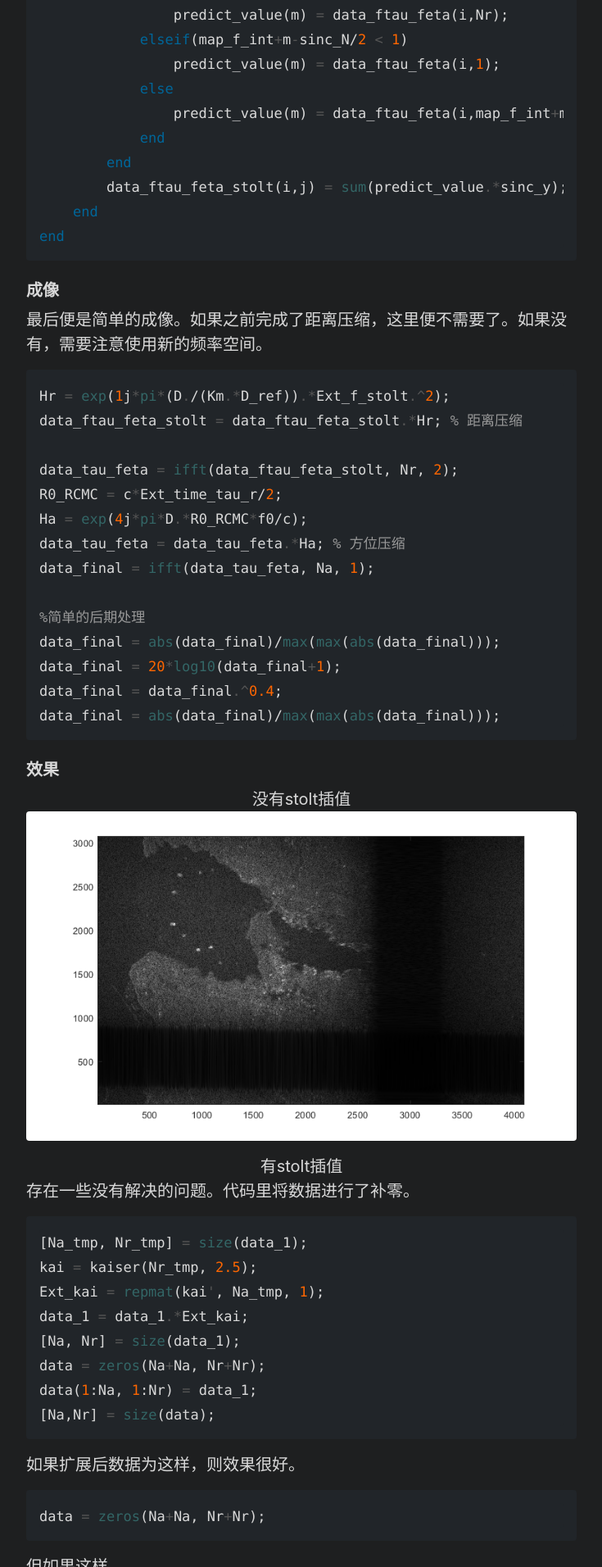
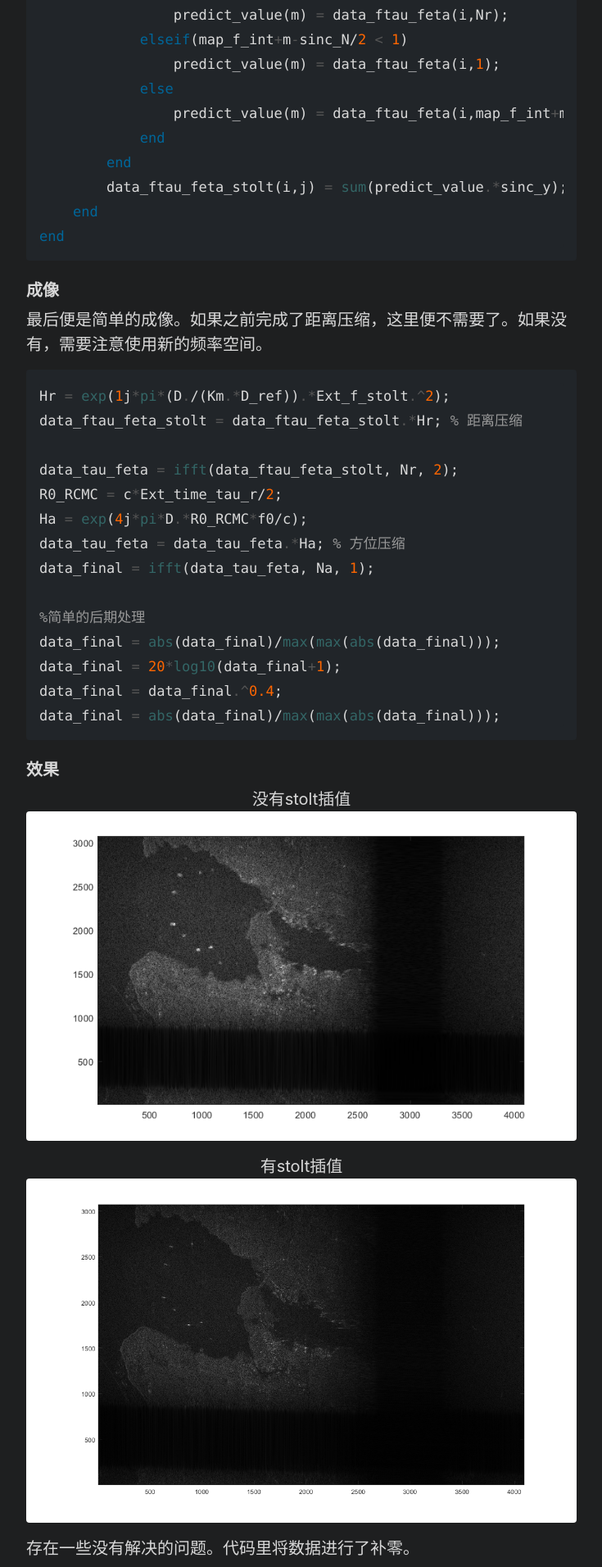
Before and after one commit to wugfh/wugfh.github.io, a Jekyll site: the page built from _posts/2024-10-07-WKA_simulation.md, in a window 1280 px wide. Shown: the part 4488-6400 px from the top of the page at 82% size, without its empty margins (272-1007 px from the left). Built offline with Jekyll 4.4.1, drawn with Linux system fonts in a browser that asks for light colours; formulas are drawn with MathJax 3.

Commit message:
update layout faults

````diff
--- a/_posts/2024-10-07-WKA_simulation.md
+++ b/_posts/2024-10-07-WKA_simulation.md
@@ -178,6 +178,9 @@ data_final = abs(data_final)/max(max(abs(data_final)));
 
 <center>有stolt插值</center>
 
+![alt text](/assets/wk_sim/complete.png)
+
+
 存在一些没有解决的问题。代码里将数据进行了补零。
 ```matlab
 [Na_tmp, Nr_tmp] = size(data_1);
````
